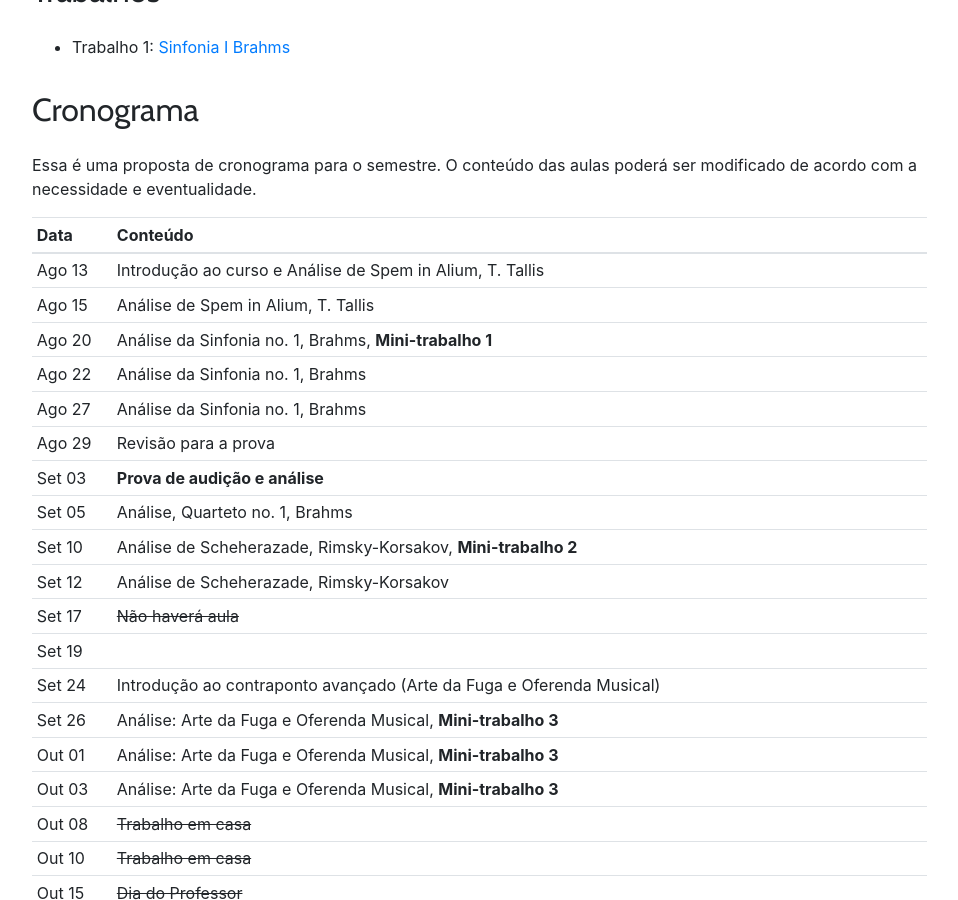
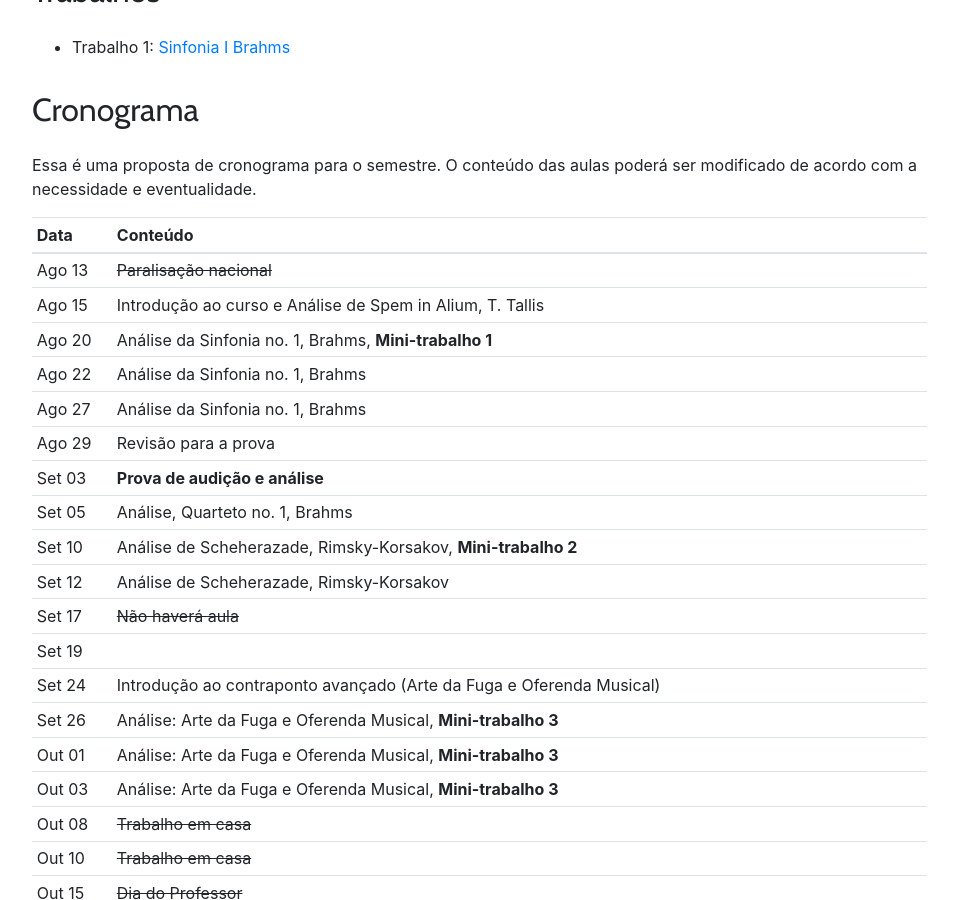
Before and after one commit to kroger/genosmus, a Jekyll site: the page built from _pedro/2019.2/musa76.md, in a window 1280 px wide and 900 px high, scrolled down 1312 px. Shown: the whole window, without its empty margins (68-1026 px from the left). Built offline with Jekyll 4.4.1, drawn with Linux system fonts in a browser that asks for light colours.

Commit message:
Atualiza cronograma

```diff
--- a/_pedro/2019.2/musa76.md
+++ b/_pedro/2019.2/musa76.md
@@ -75,8 +75,8 @@ eventualidade.
 
 | Data   | Conteúdo                                                             |
 | -----  | ---                                                                  |
-| Ago 13 | Introdução ao curso e Análise de Spem in Alium, T. Tallis            |
-| Ago 15 | Análise de Spem in Alium, T. Tallis                                  |
+| Ago 13 | <del>Paralisação nacional</del>                                      |
+| Ago 15 | Introdução ao curso e Análise de Spem in Alium, T. Tallis            |
 | Ago 20 | Análise da Sinfonia no. 1, Brahms, **Mini-trabalho 1**               |
 | Ago 22 | Análise da Sinfonia no. 1, Brahms                                    |
 | Ago 27 | Análise da Sinfonia no. 1, Brahms                                    |
```
Also changed, not shown: _pedro/2019.2/musb19.md (+1 -1 lines).
